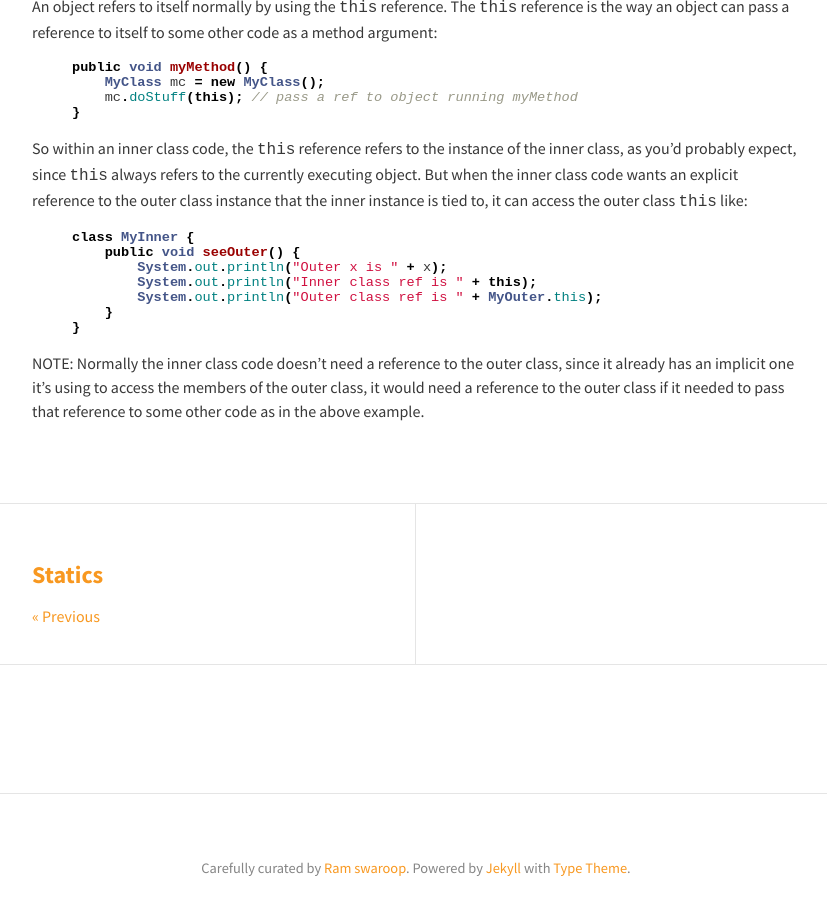
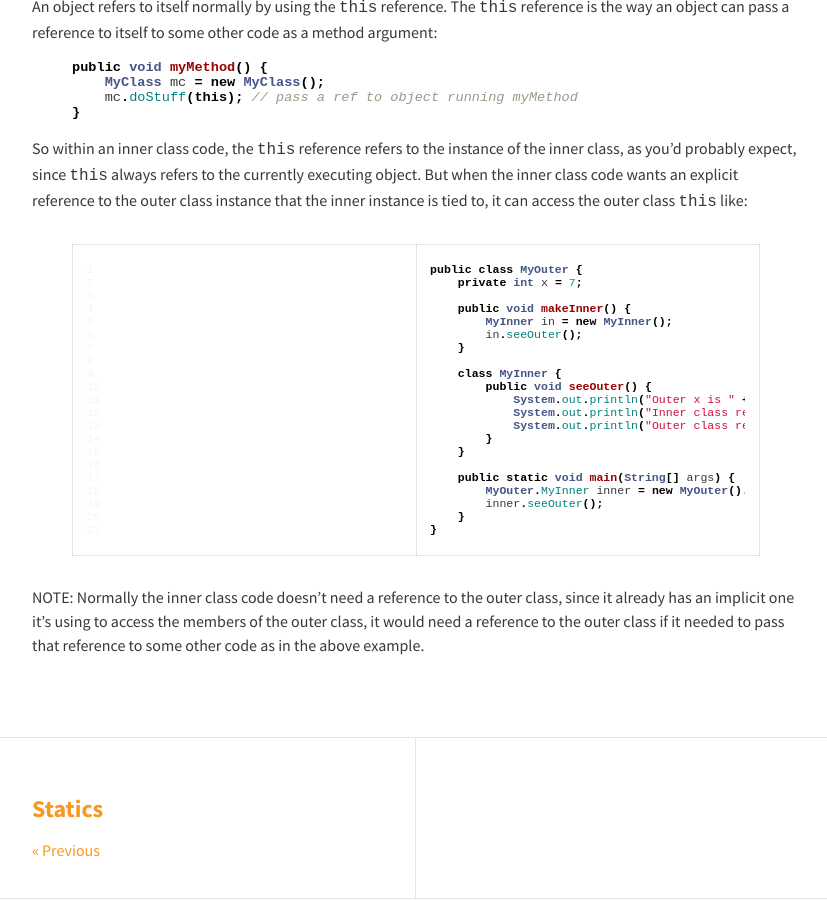
Before and after one commit to rampatra/JavaNotes, a Jekyll site: the page built from _posts/2015-08-20-inner-classes.md, in a window 1280 px wide and 900 px high, scrolled down 2463 px. Shown: the whole window, without its empty margins (224-1051 px from the left). Built offline with Jekyll 4.4.1, drawn with Linux system fonts in a browser that asks for light colours; nearby versions of some CDN libraries; comment, search, counter and statistics services are not loaded.

Commit message:
code snippet changes

```diff
--- a/_posts/2015-08-20-inner-classes.md
+++ b/_posts/2015-08-20-inner-classes.md
@@ -136,12 +136,26 @@ So within an inner class code, the `this` reference refers to the instance of th
 since `this` always refers to the currently executing object. But when the inner class code wants an explicit reference
 to the outer class instance that the inner instance is tied to, it can access the outer class `this` like:
 
-{% highlight java %}
-class MyInner {
-    public void seeOuter() {
-        System.out.println("Outer x is " + x);
-        System.out.println("Inner class ref is " + this);
-        System.out.println("Outer class ref is " + MyOuter.this);
+{% highlight java linenos %}
+public class MyOuter {
+    private int x = 7;
+
+    public void makeInner() {
+        MyInner in = new MyInner();
+        in.seeOuter();
+    }
+
+    class MyInner {
+        public void seeOuter() {
+            System.out.println("Outer x is " + x);
+            System.out.println("Inner class ref is " + this);
+            System.out.println("Outer class ref is " + MyOuter.this);
+        }
+    }
+
+    public static void main(String[] args) {
+        MyOuter.MyInner inner = new MyOuter().new MyInner();
+        inner.seeOuter();
     }
 }
 {% endhighlight %}
```
